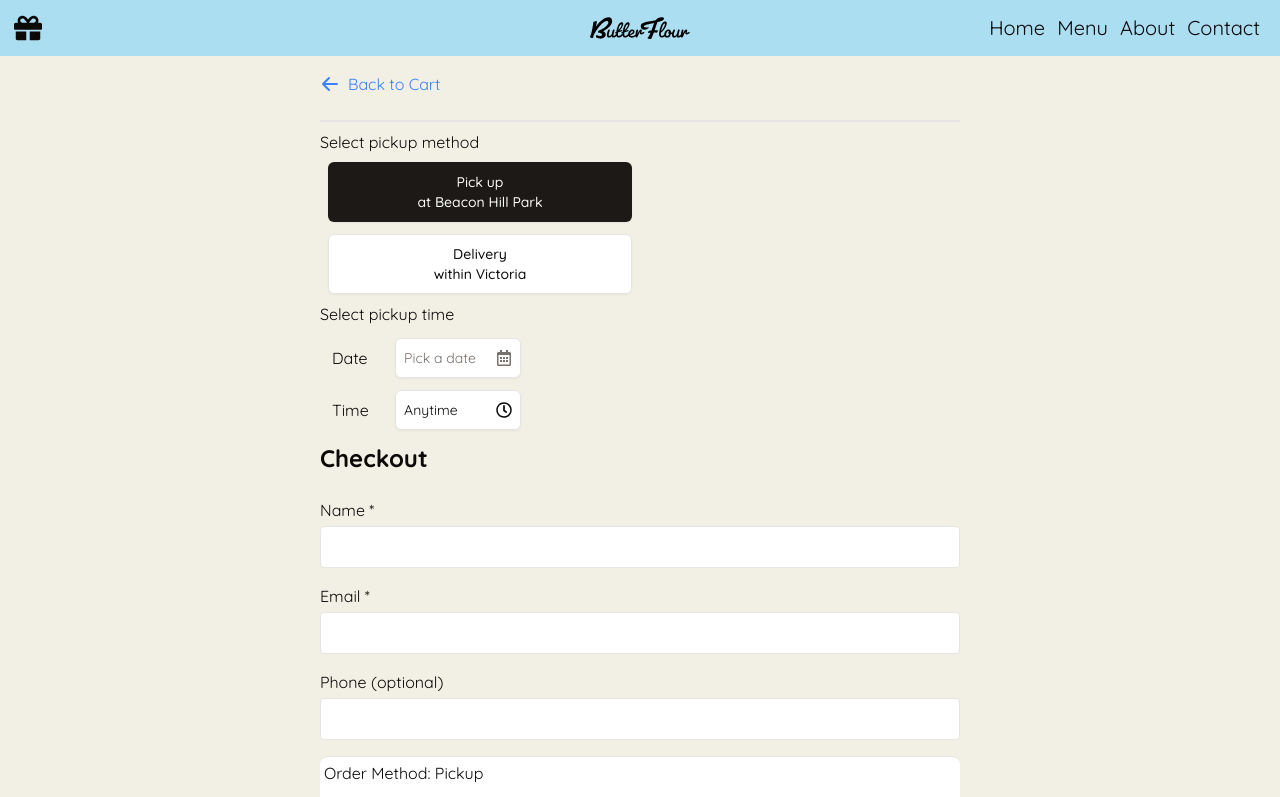
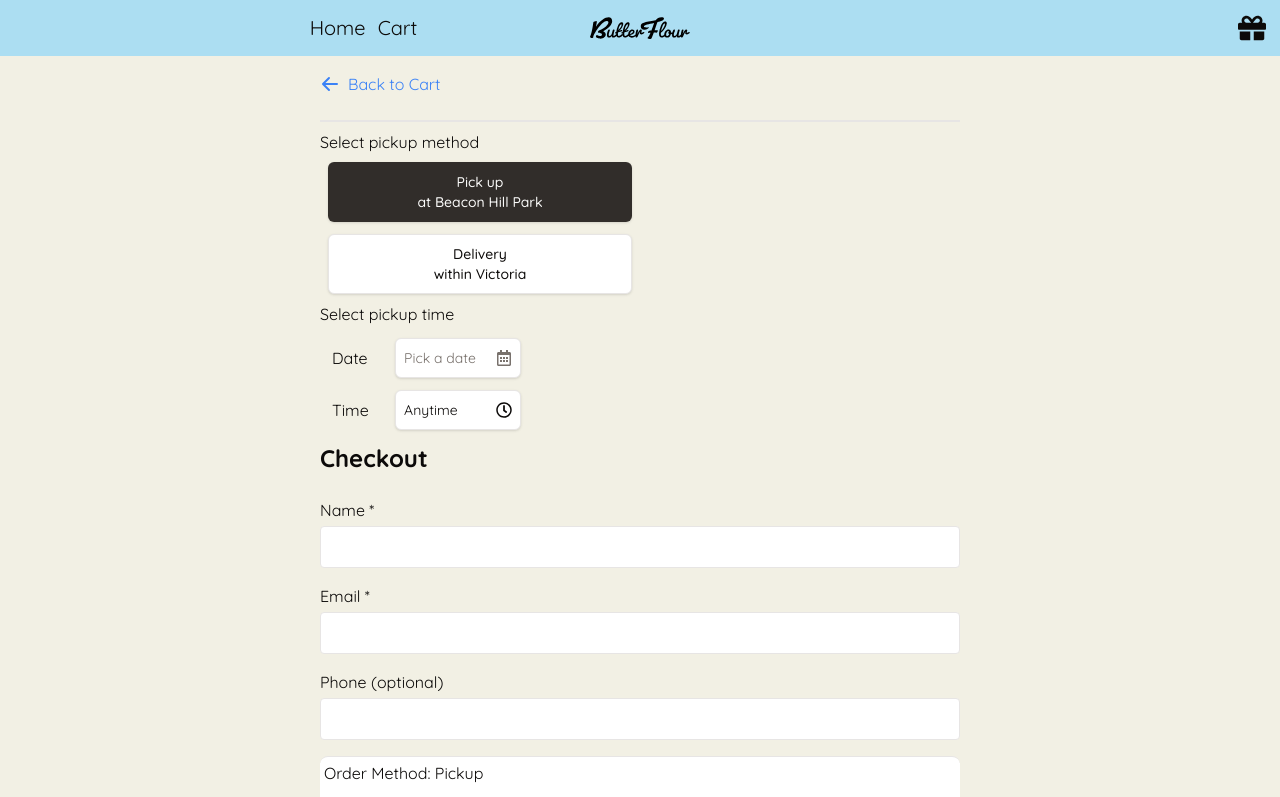
Before and after one commit to DuLoops/butter_flour, a Next.js app: page /cart/checkout in a window 1280 px wide. Shown: the top 797 px of the page. Built offline with nearby package versions, Linux system fonts and the light colour scheme; a web font is replaced by a local one.

Commit message:
cart ui update

```diff
--- a/app/Footer.tsx
+++ b/app/Footer.tsx
@@ -1,12 +1,11 @@
-import React from 'react'
+import React, { useEffect } from 'react';
 
 export default function Footer() {
+
   return (
-    <div>
-        <footer className='text-center text-lg mt-10 bg-_blue  bottom-0 absolute w-full'>
-            <p>&copy; 2024 ButterFlour</p>
-            <p>Contact us: <a href="mailto:butterflourcake@gmail.com" className={'text-blue-600 underline'}>butterflourcake@gmail.com</a></p>
-        </footer>
-    </div>
-  )
+    <footer className='text-center text-lg mt-10 bg-_blue bottom-0 absolute w-full'>
+      <p>&copy; 2024 ButterFlour</p>
+      <p>Contact us: <a href="mailto:butterflourcake@gmail.com" className={'text-blue-600 underline'}>butterflourcake@gmail.com</a></p>
+    </footer>
+  );
 }
--- a/app/Order.tsx
+++ b/app/Order.tsx
@@ -2,15 +2,21 @@ import React from 'react'
 import OrderMethod from '@/components/order/OrderMethod'
 import OrderTime from '@/components/order/OrderTime'
 import Menu from '@/components/menu/Menu'
+import {Button} from '@/components/ui/button'
+import Link from 'next/link'
+
 export default function Order() {
     return (
-        <div className='text-center my-5 flex flex-col gap-2'>
+        <div className='text-center my-5 flex flex-col gap-2 items-center'>
             <Menu />
             <h1 className='text-lg mt-4 mb-2 lg:mt-20'>Order Details</h1>
             <div className='flex flex-col gap-5 md:flex-row w-screen justify-around '>
                 <OrderMethod />
                 <OrderTime />
             </div>
+            <Button className='w-2/3 mt-4'><Link href='/cart'>
+            View Order</Link></Button>
+
         </div>
 
     )
--- a/components/menu/OrderDrawer.tsx
+++ b/components/menu/OrderDrawer.tsx
@@ -112,7 +112,7 @@ const OrderDrawer: React.FC<OrderDrawerProps> = ({ cake, isDrawerOpen, setIsDraw
     return (
         <Dialog open={isDrawerOpen} onOpenChange={setIsDrawerOpen} >
             <DialogTrigger asChild>
-                <Button className="shadow bg-_pink" variant={'secondary'} onClick={() => setIsDrawerOpen(true)}>
+                <Button onClick={() => setIsDrawerOpen(true)}>
                     Order
                 </Button>
             </DialogTrigger>
--- a/components/order/OrderMethod.tsx
+++ b/components/order/OrderMethod.tsx
@@ -13,16 +13,15 @@ export default function OrderMethod() {
       <div className='flex flex-row justify-center gap-3 p-2 md:flex-col'>
         <Button
           className='h-[60px] w-1/2 md:w-full'
-          variant={`${state.order_method == 'Pickup' ? 'default' : 'outline'}`}
+          variant={`${state.order_method == 'Pickup' ? 'dark' : 'outline'}`}
           onClick={() => dispatch({ type: "SET_ORDER_METHOD", payload: "Pickup" })}
         >Pick up<br />at Beacon Hill Park</Button>
         <Button
           className='h-[60px] w-1/2 md:w-full'
-          variant={`${state.order_method == 'Delivery' ? 'default' : 'outline'}`}
+          variant={`${state.order_method == 'Delivery' ? 'dark' : 'outline'}`}
           onClick={() => dispatch({ type: "SET_ORDER_METHOD", payload: "Delivery" })}
         >
            Delivery<br /> within Victoria
-
         </Button>
       </div>
     </div>
--- a/components/ui/Nav.tsx
+++ b/components/ui/Nav.tsx
@@ -1,35 +1,45 @@
 "use client"
 
-import React from 'react'
+import React, { useState, useContext, useEffect } from 'react'
 import Link from 'next/link'
 import Image from 'next/image'
 import { AiOutlineMenu } from 'react-icons/ai'
 import { BiCart } from "react-icons/bi";
-import { useState, useContext } from 'react'
-import { AnimatePresence } from 'framer-motion'
+import { AnimatePresence, motion } from 'framer-motion'
 import { menuItems } from '@/lib/data'
 import SideNav from './SideNav'
 import { FaGift, FaHome } from "react-icons/fa";
 import { OrderContext } from '@/lib/cartContext';
 import { usePathname } from 'next/navigation';
+import { PiCakeFill } from "react-icons/pi";
 
 export default function Nav() {
   const [isSideMenuOpen, setSideMenuOpen] = useState(false);
   const { state } = useContext(OrderContext);
   const isCart = usePathname() == '/cart';
+  const [animateGift, setAnimateGift] = useState(false);
+  const [cartEmpty, setCartEmpty] = useState(true);
 
-  const cartEmpty = state.orders.length === 0;
+  const giftAnimationVariants = {
+    initial: { scale: 1 },
+    animate: { scale: [1, 1.5, 1] }
+  };
 
+  useEffect(() => {
+    if (state.orders.length > 0 && !animateGift) {
+      setCartEmpty(false);
+      setAnimateGift(true);
+      const timer = setTimeout(() => setAnimateGift(false), 1500);
+      return () => clearTimeout(timer);
+    } else {
+      setCartEmpty(true);
+    }
+
+  }, [state.orders]);
   return (
 
       <nav className='grid grid-cols-3 w-screen p-2 bg-_blue items-center sticky top-0 z-50'>
-        <Link href={isCart ? '/' : '/cart'} scroll={false} className={`flex justify-center items-center size-10 rounded-full ${!isCart && !cartEmpty ? 'bg-_pink shadow' : ''}`}>
-          {isCart ? <FaHome className='size-7'/> : <FaGift className='size-7'/>}
-        </Link>
-        <Link href={'/'} className='col-start-2 flex justify-center'>
-          <Image src='/svg/bfLogo.svg' alt='ButterFlour' width={100} height={40}/>
-      </Link>
-        <button className='col-start-3 row-start-1 flex justify-end items-center lg:hidden' onClick={() => setSideMenuOpen(true)}>
+        <button className='col-start-1 flex justify-start items-center lg:hidden' onClick={() => setSideMenuOpen(true)}>
           <AiOutlineMenu className='size-7' />
         </button>
         <AnimatePresence>
@@ -37,7 +47,7 @@ export default function Nav() {
             <SideNav setSideMenuOpen={setSideMenuOpen} />
           )}
         </AnimatePresence>
-        <div className='col-start-3 row-start-1 hidden lg:block'>
+        <div className='col-start-1 hidden lg:block'>
           <ol className='flex flex-row gap-3 justify-end pr-3'>
             {menuItems.map((item, index) => (
               <li key={index}>
@@ -46,6 +56,24 @@ export default function Nav() {
             ))}
           </ol>
         </div>
+        <Link href={'/'} className='col-start-2 flex justify-center'>
+          <Image src='/svg/bfLogo.svg' alt='ButterFlour' width={100} height={40}/>
+      </Link>
+        <Link href={isCart ? '/' : '/cart'} scroll={false} className={`justify-self-end flex justify-center items-center size-10 rounded-full`}>
+          {isCart ? (
+            <FaHome className='size-7'/>
+          ) : (
+            <motion.div
+              initial="initial"
+              animate={animateGift ? "animate" : "initial"}
+              variants={giftAnimationVariants}
+              transition={{ duration: 1.5 }}
+              className={`size-10 rounded-full flex justify-center items-center ${!isCart && !cartEmpty ? 'bg-_pink shadow-md' : ''}`}
+            >
+              <FaGift className='size-7'/>
+            </motion.div>
+          )}
+        </Link>
       </nav>
 
   )
--- a/components/ui/SideNav.tsx
+++ b/components/ui/SideNav.tsx
@@ -3,7 +3,7 @@ import { AiOutlineClose } from "react-icons/ai";
 import { menuItems } from '@/lib/data';
 import Link from 'next/link';
 import {motion} from 'framer-motion';
-import { AiOutlineInstagram } from "react-icons/ai";
+import { AiOutlineInstagram, AiOutlineMail } from "react-icons/ai";
 
 
 interface SideNavProps {
@@ -14,11 +14,11 @@ export default function SideNav({ setSideMenuOpen }: SideNavProps) {
     return (
         <motion.div
             initial={{width: 0}}
-            animate={{width: '80vw'}}
+            animate={{width: '90vw'}}
             exit={{
                 width: 0,
               }}
-            className="top-0 right-0 fixed h-screen bg-_pink shadow-lg p-3 flex flex-col justify-between"
+            className="top-0 left-0 fixed h-screen bg-_pink shadow-lg p-3 flex flex-col justify-between"
         >
             <button className="self-end top-0 right-0 p-2" onClick={() => {setSideMenuOpen(false)}}>
                 <AiOutlineClose className='text-2xl' />
@@ -30,11 +30,17 @@ export default function SideNav({ setSideMenuOpen }: SideNavProps) {
                     </li>
                 ))}
             </ol>
+            <div className='self-center flex flex-col gap-1' >
+                <a href='mailto:butterflourcake@gmail.com' className='flex items-center'>
+                    <AiOutlineMail className='size-7' />
+                    <span className='ml-1 underline underline-offset-2 decoration-_blue'>butterflourcake@gmail.com</span>
+                    </a>
 
-            <a href="https://www.instagram.com/butterflourvictoria/" target="_blank" rel="noreferrer" className='flex items-center'>
-                <AiOutlineInstagram className='size-10' />
-                <p className='text-xl'>@butterflourvictoria</p>
-            </a>
+                <a href="https://www.instagram.com/butterflourvictoria/" target="_blank" rel="noreferrer" className='flex items-center'>
+                    <AiOutlineInstagram className='size-7' />
+                    <p className='underline ml-1 decoration-_blue underline-offset-2'>@butterflourvictoria</p>
+                </a>
+            </div>
         </motion.div>
     )
 }
--- a/components/ui/button.tsx
+++ b/components/ui/button.tsx
@@ -5,17 +5,18 @@ import { cva, type VariantProps } from "class-variance-authority"
 import { cn } from "@/lib/utils"
 
 const buttonVariants = cva(
-  "inline-flex items-center justify-center whitespace-nowrap rounded-md text-sm font-medium ring-offset-background transition-colors focus-visible:outline-none focus-visible:ring-2 focus-visible:ring-ring focus-visible:ring-offset-2 disabled:pointer-events-none disabled:opacity-50 shadow-sm",
+  "inline-flex items-center justify-center whitespace-nowrap rounded-md text-sm font-medium ring-offset-background transition-colors focus-visible:outline-none focus-visible:ring-2 focus-visible:ring-ring focus-visible:ring-offset-2 disabled:pointer-events-none disabled:opacity-50 shadow",
   {
     variants: {
       variant: {
-        default: "bg-primary text-primary-foreground ",
+        default: "bg-_pink text-black shadow ",
         destructive:
           "bg-destructive text-destructive-foreground hover:bg-destructive/90",
         outline:
           "border border-input bg-background ",
         secondary:
-          "bg-secondary text-secondary-foreground hover:bg-secondary/80",
+          "bg-secondary text-secondary-foreground lg:hover:bg-secondary/80",
+        dark: "bg-primary/90 text-primary-foreground lg:hover:bg-primary",
         ghost: "hover:bg-accent hover:text-accent-foreground",
         link: "text-primary underline-offset-4 hover:underline",
       },
--- a/lib/data.js
+++ b/lib/data.js
@@ -1,8 +1,8 @@
 const menuItems = [
     { id: 1, name: 'Home', link: '/' },
-    { id: 2, name: 'Menu', link: '/menu' },
-    { id: 3, name: 'About', link: '/about' },
-    { id: 4, name: 'Contact', link: '/contact' },
+    { id: 2, name: 'Cart', link: '/cart' },
+    // { id: 3, name: 'About', link: '/about' },
+    // { id: 4, name: 'Contact', link: '/contact' },
   ];
 
 
```
